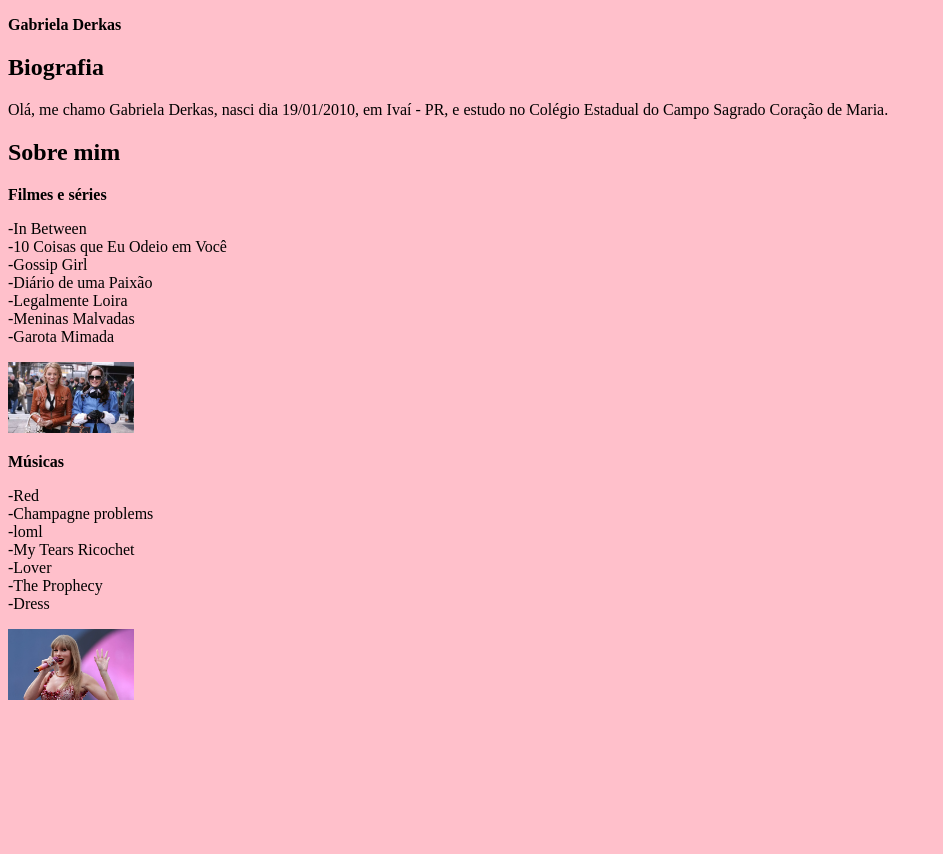
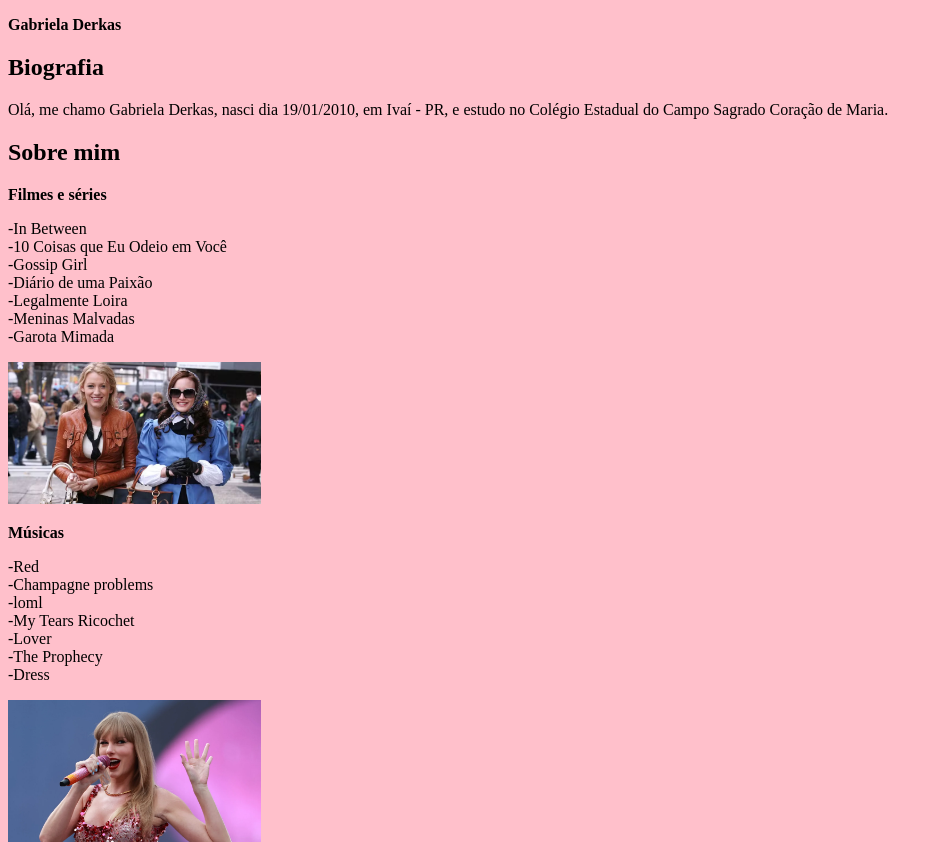
Before and after one commit to gabrieladerkas/Curso4Sagrado, a plain HTML site: page index.html in a window 1280 px wide. Shown: the whole page, without its empty margins (0-943 px from the left). Before the commit the page ends 800 px from the top, so only its background shows below. Drawn offline with Linux system fonts and the light colour scheme.

Commit message:
mudei dnv

```diff
--- a/style.css
+++ b/style.css
@@ -4,5 +4,5 @@ body {
 }
 
 img {
-max-width: 10%;
-}
+max-width: 20%;
+}mudei dnv
```
